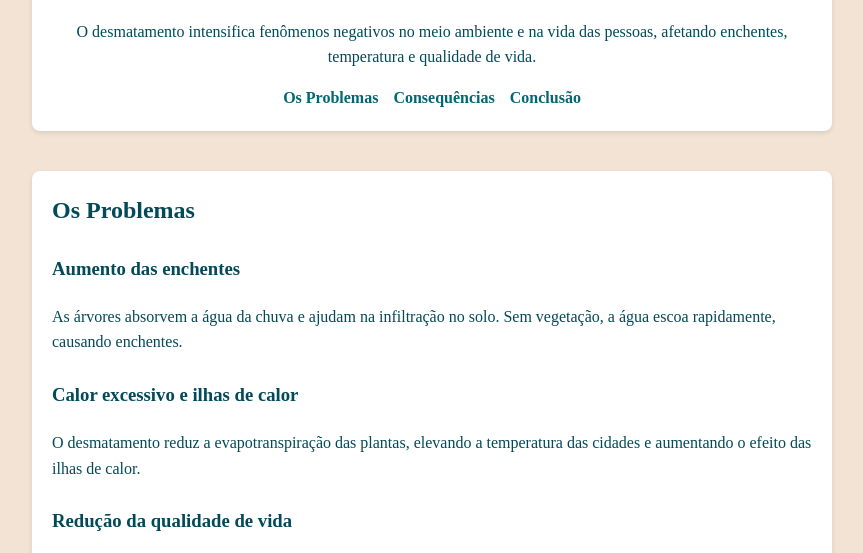
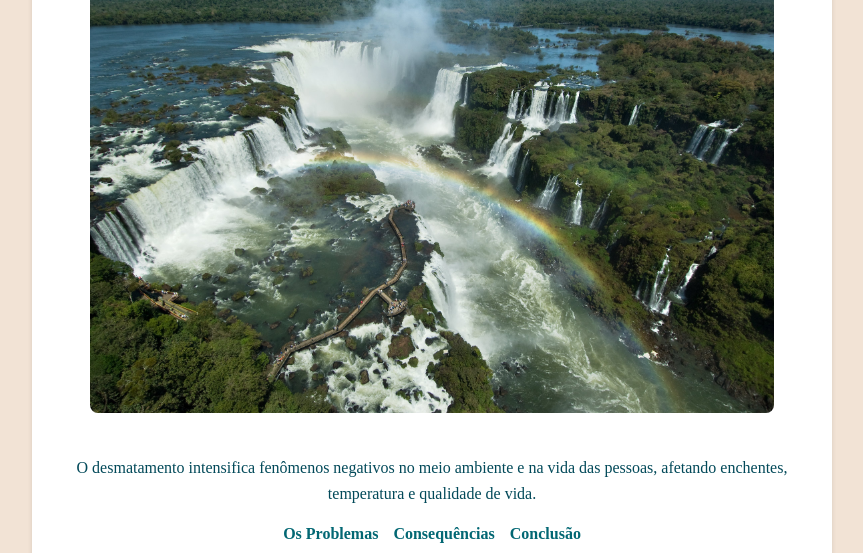
Before and after one commit to castroellen/agrinho2025, a plain HTML site: page index.html in a window 1280 px wide. Shown: the part 148-701 px from the top of the page, without its empty margins (208-1071 px from the left). Drawn offline with Linux system fonts and the light colour scheme; a web font is replaced by a local one.

Commit message:
novo index

```diff
--- a/index.html
+++ b/index.html
@@ -9,7 +9,7 @@
  <body>
  <header>
  <h1>Impacto do Desmatamento</h1>
- <img src="cataratas.webp" alt="Foto das Cataratas do Iguaçu, um lugar com muitas árvores e mata nativa preservada.">
+ <img src="cataratas-do-iguacu-em-foz-com-arco-iris-1.jpg" alt="Foto das Cataratas do Iguaçu, retirada da internet, um lugar com muitas árvores e mata nativa preservada.">
  <p>O desmatamento intensifica fenômenos negativos no meio ambiente e na vida das pessoas, afetando enchentes, temperatura e qualidade de vida.</p>
  <nav>
  <ul>
```
